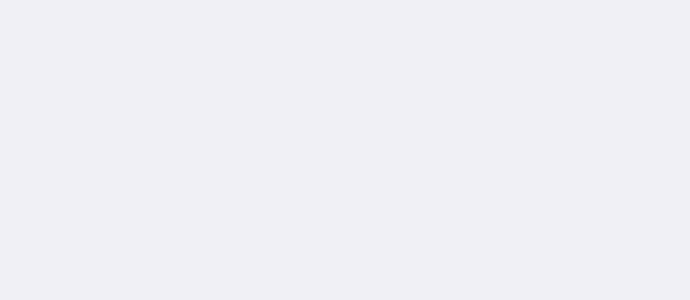
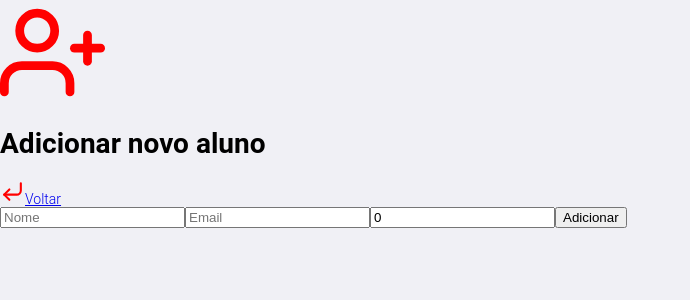
Before and after one commit to Pedro-L-Lopes/AlunosFront, a React (Create React App) app: page /novo/0 in a window 1280 px wide. Before the commit this address had no page. Shown: the top 300 px of the page, without its empty margins (0-690 px from the left). Built offline with nearby package versions, Linux system fonts and the light colour scheme.

Commit message:
Funcionalidades de inserção e atualização de alunos

```diff
--- a/src/App.js
+++ b/src/App.js
@@ -17,7 +17,7 @@ function App() {
         <Routes>
           <Route path="/" element={<Login />} />
           <Route path="/alunos" element={<Alunos />} />
-          <Route path="alunos/aluno/novo/:alunoId" element={<NovoAluno />} />
+          <Route path="/novo/:alunoId" element={<NovoAluno />} />
         </Routes>
       </BrowserRouter>
     </div>
--- a/src/Pages/Alunos/Alunos.js
+++ b/src/Pages/Alunos/Alunos.js
@@ -40,6 +40,14 @@ const Alunos = () => {
     }
   };
 
+  const editAluno = async (id) => {
+    try {
+      navigate(`/novo/${id}`);
+    } catch (error) {
+      alert("Não foi possivel editar o aluno.");
+    }
+  };
+
   useEffect(() => {
     api.get("alunos", authorization).then((response) => {
       setAlunos(response.data);
@@ -50,7 +58,7 @@ const Alunos = () => {
     <div className="alunos-container">
       <h1>Olá {email}</h1>
       <img src={logoCadastro} alt="Logo do cadastro" />
-      <Link to="aluno/novo/0">Novo Aluno</Link>
+      <Link to="/novo/0">Novo Aluno</Link>
       <button type="button">
         <FiXCircle size={35} color="red" onClick={logout} />
       </button>
@@ -68,7 +76,7 @@ const Alunos = () => {
             <b>Email: </b> {aluno.email} <br />
             <b>Idade: </b> {aluno.idade}
             <br />
-            <button type="button">
+            <button type="button" onClick={() => editAluno(aluno.id)}>
               <FiEdit size={35} color="red" />
             </button>
             <button type="button">
--- a/src/Pages/NovoAluno/NovoAluno.js
+++ b/src/Pages/NovoAluno/NovoAluno.js
@@ -1,11 +1,77 @@
 import "./NovoAluno.css";
 
-import { Link, useParams } from "react-router-dom";
+// Hooks
+import { useEffect, useState } from "react";
+import { Link, useParams, useNavigate } from "react-router-dom";
 
+// Icons
 import { FiCornerDownLeft, FiUserPlus } from "react-icons/fi";
 
+// Api
+import api from "../../Services/api";
+import axios from "axios";
+
 const NovoAluno = () => {
+  const [id, setId] = useState(null);
+  const [nome, setNome] = useState("");
+  const [email, setEmail] = useState("");
+  const [idade, setIdade] = useState(0);
+
   const { alunoId } = useParams();
+
+  const navigate = useNavigate();
+
+  const token = localStorage.getItem("token");
+  const authorization = {
+    headers: {
+      Authorization: `Bearer ${token}`,
+    },
+  };
+
+  const loadAluno = async () => {
+    try {
+      const response = await api.get(`/alunos/${alunoId}`, authorization);
+
+      setId(response.data.id);
+      setNome(response.data.nome);
+      setEmail(response.data.email);
+      setIdade(response.data.idade);
+    } catch (error) {
+      alert("Erro ao obter dados do aluno " + error);
+      navigate("/alunos");
+    }
+  };
+
+  const saveOrUpdate = async (e) => {
+    e.preventDefault();
+
+    const data = {
+      nome,
+      email,
+      idade,
+    };
+
+    try {
+      if (alunoId === "0") {
+        await api.post("alunos", data, authorization);
+      } else {
+        data.id = id;
+        await api.put(`alunos/${id}`, data, authorization);
+      }
+    } catch (error) {
+      alert("Erro ao salvar aluno!" + error);
+    }
+
+    navigate("/alunos");
+  };
+
+  useEffect(() => {
+    if (alunoId === "0") {
+      return;
+    } else {
+      loadAluno();
+    }
+  }, [alunoId]);
 
   return (
     <div className="novo-aluno-container">
@@ -17,10 +83,25 @@ const NovoAluno = () => {
           Voltar
         </Link>
         <section className="form"></section>
-        <form>
-          <input type="text" placeholder="Nome" />
-          <input type="text" placeholder="Email" />
-          <input type="text" placeholder="Idade" />
+        <form onSubmit={saveOrUpdate}>
+          <input
+            type="text"
+            placeholder="Nome"
+            value={nome}
+            onChange={(e) => setNome(e.target.value)}
+          />
+          <input
+            type="text"
+            placeholder="Email"
+            value={email}
+            onChange={(e) => setEmail(e.target.value)}
+          />
+          <input
+            type="text"
+            placeholder="Idade"
+            value={idade}
+            onChange={(e) => setIdade(e.target.value)}
+          />
           <button className="button" type="submit">
             {alunoId === "0" ? "Adicionar" : "Editar"}
           </button>
```
